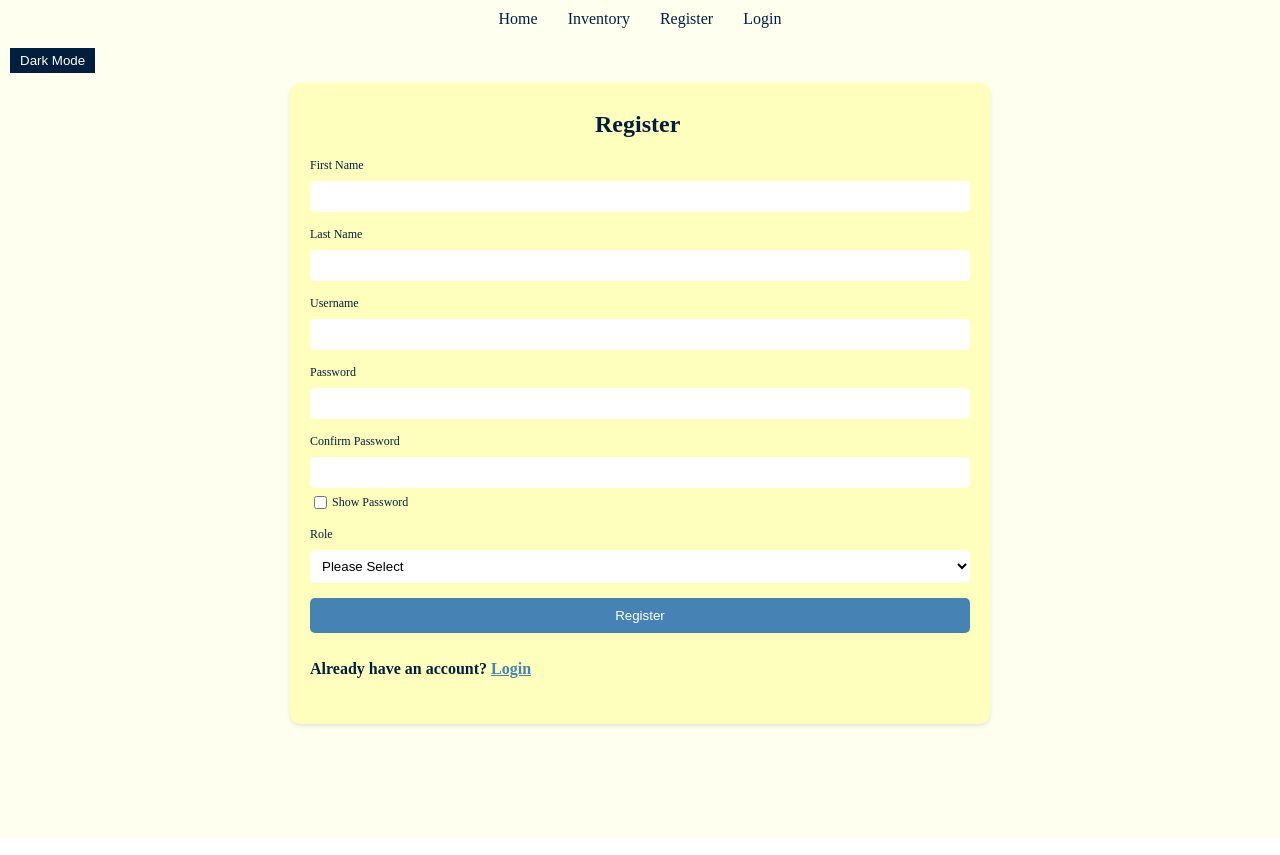
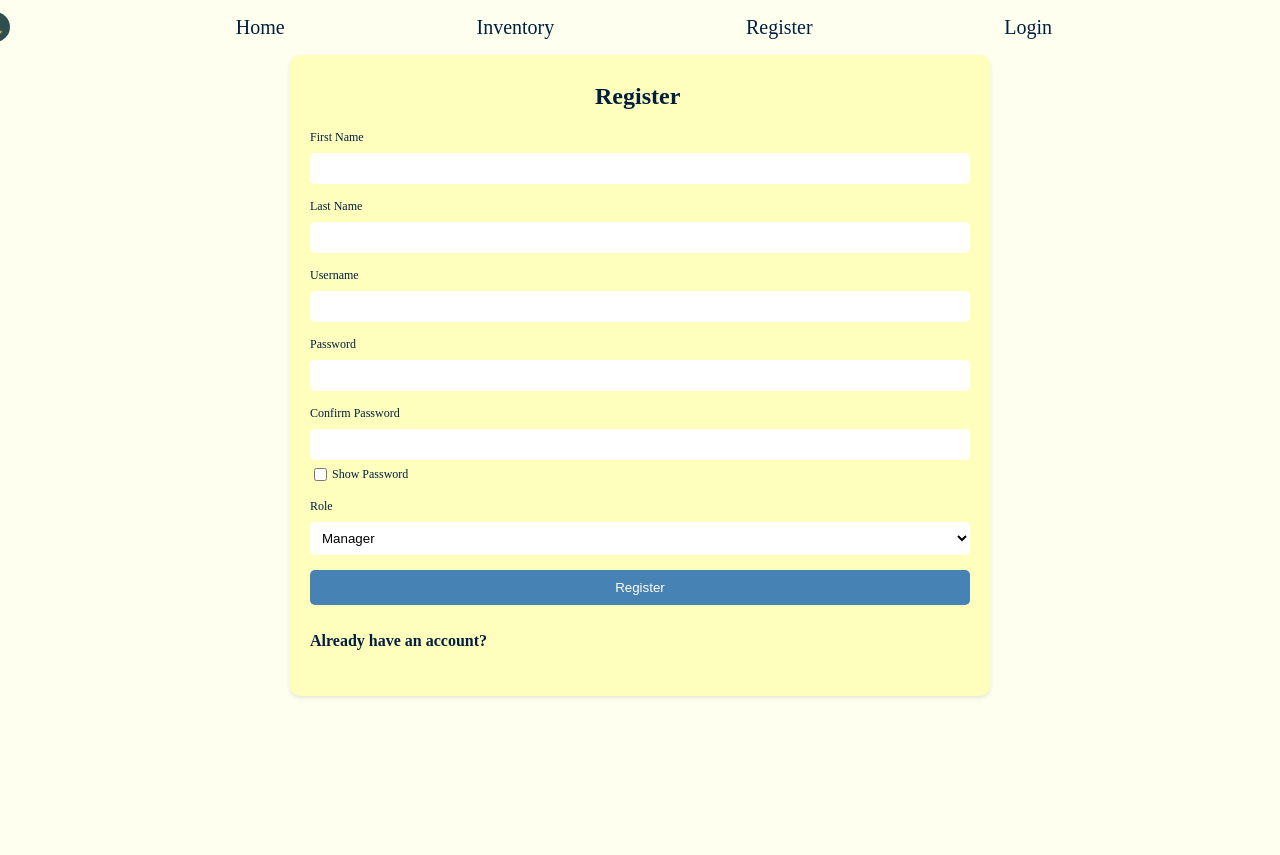
Before and after one commit to hulos1995/StockiStash-Capstone-Project, a React (Vite) app: page /signup in a window 1280 px wide. Built offline with nearby package versions, Linux system fonts and the light colour scheme; a web font is replaced by a local one.

Commit message:
style header

```diff
--- a/src/components/DarkMode/DarkMode.jsx
+++ /dev/null
@@ -1,10 +0,0 @@
-import "./DarkMode.scss";
-const DarkMode = ({ isDarkMode, toggleDarkMode }) => {
-  return (
-    <button className="dark-mode-toggle" onClick={toggleDarkMode}>
-      {isDarkMode ? "Light Mode" : "Dark Mode"}
-    </button>
-  );
-};
-
-export default DarkMode;
--- a/src/components/DarkMode/DarkMode.scss
+++ /dev/null
@@ -1,9 +0,0 @@
-@use "../../style/partials/_variable" as *;
-.dark-mode-toggle {
-  margin: 10px;
-  padding: 5px 10px;
-  background-color: $primary-color;
-  border: none;
-  color: $button-text;
-  cursor: pointer;
-}
--- a/src/components/Header/Header.jsx
+++ b/src/components/Header/Header.jsx
@@ -1,10 +1,22 @@
 import { Link } from "react-router-dom";
 import "./Header.scss";
-const Header = ({ isDarkMode }) => {
+
+const Header = ({ isDarkMode, toggleDarkMode }) => {
   return (
     <header
       className={`header ${isDarkMode ? "header--dark" : "header--light"}`}
     >
+      <div className="header__container">
+        <button
+          className={`header__dark-mode-toggle ${
+            isDarkMode
+              ? "header__dark-mode-toggle--dark"
+              : "header__dark-mode-toggle--light"
+          }`}
+          onClick={toggleDarkMode}
+        >
+          {isDarkMode ? "🌞" : "🌜"}
+        </button>
         <nav className="header__nav">
           <ul className="header__nav-list">
             <li className="header__nav-item">
@@ -29,6 +41,7 @@ const Header = ({ isDarkMode }) => {
             </li>
           </ul>
         </nav>
+      </div>
     </header>
   );
 };
--- a/src/components/Header/Header.scss
+++ b/src/components/Header/Header.scss
@@ -1,9 +1,21 @@
 @use "../../style/partials/__variable" as *;
 @use "../../style/partials/__mixin" as *;
+@use "../../style/partials/__typography" as *;
+@use "../../style/partials/__reset" as *;
 .header {
   font-family: "prata";
-  padding: 10px 20px;
-
+  padding: 1rem;
+  &__container {
+    position: relative;
+    width: 280px;
+    margin: 0 auto;
+    @include tablet {
+      width: 680px;
+    }
+    @include desktop {
+      width: 1000px;
+    }
+  }
   &--dark {
     background-color: $background-dark;
     color: $text-secondary;
@@ -12,26 +24,49 @@
     background-color: $background-light;
     color: $text-primary;
   }
+  &__dark-mode-toggle {
+    border: none;
+    border-radius: 50%;
+    width: 24px;
+    height: 24px;
+    left: 5rem;
+    @include tablet {
+      width: 30px;
+      height: 30px;
+      left: -3rem;
+    }
+    @include desktop {
+      left: -10rem;
+    }
+    @include center;
+    position: absolute;
+    left: -1rem;
+    top: -0.25rem;
+    &--dark {
+      background-color: $background-light;
+    }
+    &--light {
+      background-color: $background-dark;
+    }
+  }
   &__nav {
+    &-list {
       display: flex;
-    justify-content: space-around;
-  }
-  &__nav-list {
-    display: flex;
-    list-style: none;
       padding: 0;
       margin: 0;
+      gap: 1rem;
+      justify-content: space-around;
+      padding-left: 0.5rem;
     }
-  &__nav-item {
-    margin: 0 15px;
-  }
-  &__nav-link {
-    text-decoration: none;
+    &-link {
       color: inherit;
       font-size: 1rem;
-
+      @include tablet {
+        font-size: 1.25rem;
+      }
       &:hover {
         color: $accent-color;
       }
     }
   }
+}
--- a/src/pages/LoginPage/LoginPage.jsx
+++ b/src/pages/LoginPage/LoginPage.jsx
@@ -1,14 +1,12 @@
 import { useState } from "react";
-import DarkMode from "../../components/DarkMode/DarkMode";
 import "./LoginPage.scss";
-const LoginPage = () => {
-  const [isDarkMode, setIsDarkMode] = useState(false);
+
+const LoginPage = ({ isDarkMode }) => {
   const [formData, setFormData] = useState({
     username: "",
     password: "",
   });
   const [showPassword, setShowPassword] = useState(false);
-  const toggleDarkMode = () => setIsDarkMode(!isDarkMode);
   const handleInputChange = (e) => {
     const { name, value } = e.target;
     setFormData({ ...formData, [name]: value });
@@ -21,7 +19,6 @@ const LoginPage = () => {
   };
   return (
     <div className={`login ${isDarkMode ? "login--dark" : "login--light"}`}>
-      <DarkMode isDarkMode={isDarkMode} toggleDarkMode={toggleDarkMode} />
       <div className="login__form">
         <div className="login__title-container">
           <h2 className="login__title-container-text">Login</h2>
@@ -68,10 +65,7 @@ const LoginPage = () => {
           >
             Login
           </button>
-          <h5 className="login__field-register">
-            Don&apos;t have an account? {""}
-            <span className="login__field-register-text">Register</span>
-          </h5>
+          <h5 className="login__field-register">Don't have an account?</h5>
         </form>
       </div>
     </div>
--- a/src/pages/RegisterPage/RegisterPage.jsx
+++ b/src/pages/RegisterPage/RegisterPage.jsx
@@ -1,8 +1,6 @@
 import { useState } from "react";
-import DarkMode from "../../components/DarkMode/DarkMode";
 import "./RegisterPage.scss";
-const RegisterPage = () => {
-  const [isDarkMode, setIsDarkMode] = useState(false);
+const RegisterPage = ({ isDarkMode }) => {
   const [formData, setFormData] = useState({
     firstname: "",
     lastname: "",
@@ -12,24 +10,26 @@ const RegisterPage = () => {
     role: "manager",
   });
   const [showPassword, setShowPassword] = useState(false);
-  const toggleDarkMode = () => setIsDarkMode(!isDarkMode);
+
   const handleInputChange = (e) => {
     const { name, value } = e.target;
     setFormData({ ...formData, [name]: value });
   };
+
   const handleRegister = () => {
     console.log("Registering user:", formData);
   };
+
   const toggleShowPassword = () => {
     setShowPassword(!showPassword);
   };
+
   return (
     <div
       className={`register ${
         isDarkMode ? "register--dark" : "register--light"
       }`}
     >
-      <DarkMode isDarkMode={isDarkMode} toggleDarkMode={toggleDarkMode} />
       <div className="register__form">
         <div className="register__title-container">
           <h2 className="register__title-container-text">Register</h2>
@@ -119,10 +119,9 @@ const RegisterPage = () => {
               value={formData.role}
               onChange={handleInputChange}
             >
-              <option value="Select">Please Select</option>
-              <option value="Manager">Manager</option>
-              <option value="Polisher">Mold Polisher</option>
-              <option value="Spotter">Spotter</option>
+              <option value="manager">Manager</option>
+              <option value="polisher">Mold Polisher</option>
+              <option value="spotter">Spotter</option>
             </select>
           </div>
           <button
@@ -132,10 +131,7 @@ const RegisterPage = () => {
           >
             Register
           </button>
-          <h5 className="register__field-login">
-            Already have an account?{" "}
-            <span className="register__field-login-text">Login</span>
-          </h5>
+          <h5 className="register__field-login">Already have an account?</h5>
         </form>
       </div>
     </div>
--- a/src/style/partials/__variable.scss
+++ b/src/style/partials/__variable.scss
@@ -1,11 +1,11 @@
 $primary-color: #001f3f;
 $secondary-color: #4682b4;
-$accent-color: #01ff70;
+$accent-color: #008080;
 $background-light: #fffff0;
 $background-dark: #2f4f4f;
 $text-primary: #001f3f;
 $text-secondary: #b0c4de;
-$form-background: #dddddd; // Cool Gray
-$input-background: #ffffff; // White
-$button-text: #fffff0; // Ivory
-$accent-secondary: #4682b4; // Steel Blue
+$form-background: #dddddd;
+$input-background: #ffffff;
+$button-text: #fffff0;
+$accent-secondary: #4682b4;
```
Lines whose indentation alone changed are shown as unchanged.
